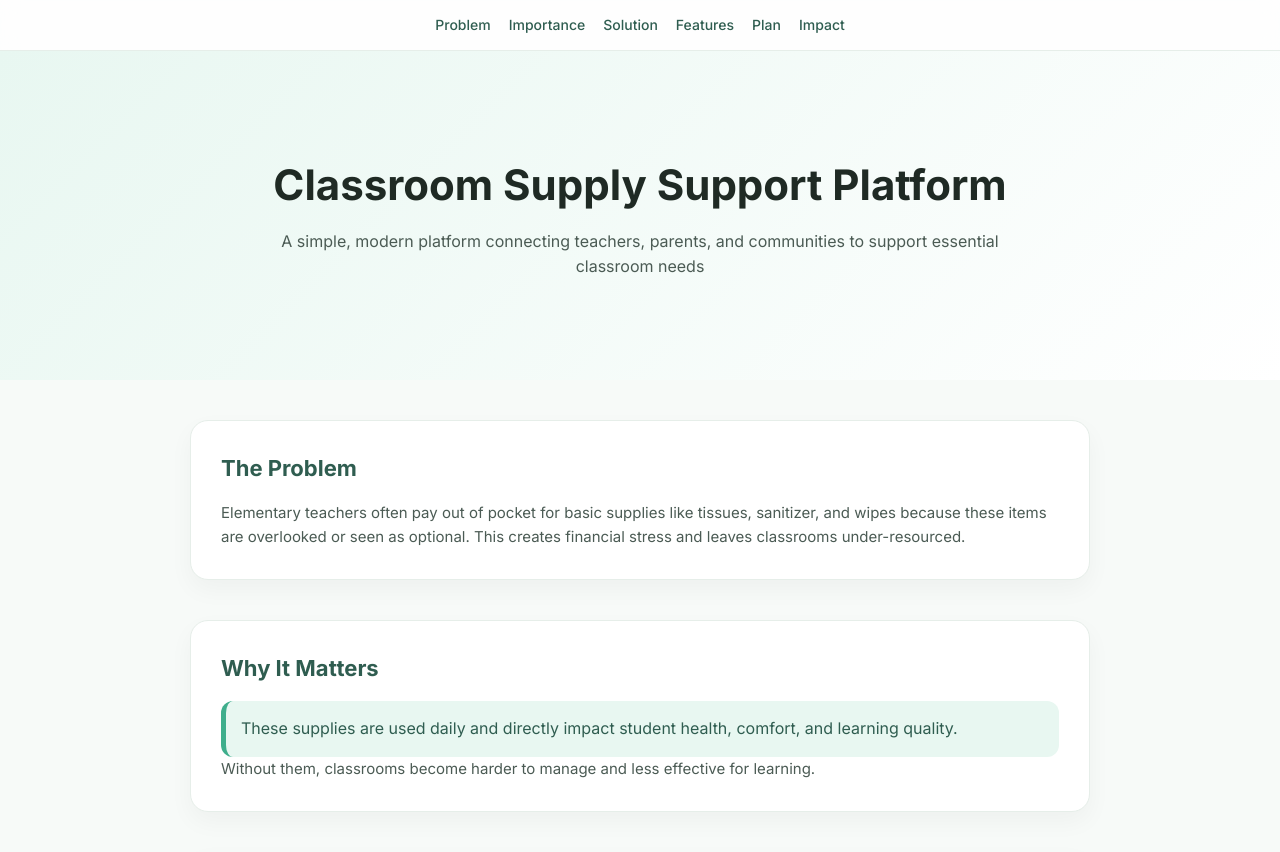
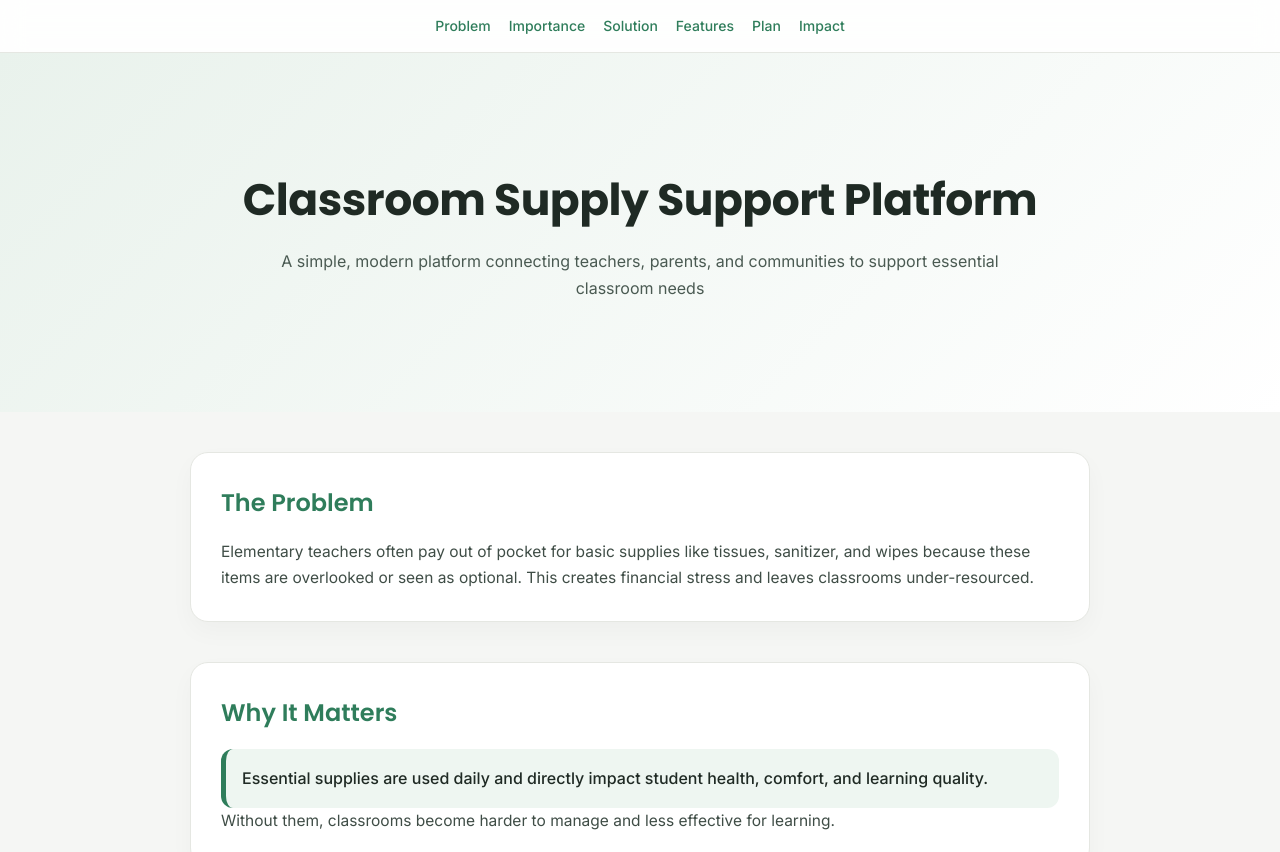
Before and after one commit to yenvynguyenn/finalproject, a plain HTML site: page index.html in a window 1280 px wide. Shown: the top 852 px of the page. Drawn offline with Linux system fonts and the light colour scheme.

Commit message:
Update index.html

```diff
--- a/index.html
+++ b/index.html
@@ -7,63 +7,65 @@
 
   <link rel="preconnect" href="https://fonts.googleapis.com">
   <link rel="preconnect" href="https://fonts.gstatic.com" crossorigin>
-  <link href="https://fonts.googleapis.com/css2?family=Inter:wght@300;400;500;600;700&display=swap" rel="stylesheet">
+  <link href="https://fonts.googleapis.com/css2?family=Inter:wght@300;400;500;600;700&family=Poppins:wght@400;500;600;700&display=swap" rel="stylesheet">
 
   <style>
     * {
       margin: 0;
       padding: 0;
       box-sizing: border-box;
-      font-family: 'Inter', sans-serif;
     }
 
     body {
-      background: #f7faf8;
+      font-family: 'Inter', sans-serif;
+      background: #f5f6f4;
       color: #1f2a24;
-      line-height: 1.6;
+      line-height: 1.7;
     }
 
     nav {
       position: sticky;
       top: 0;
-      background: rgba(255,255,255,0.8);
-      backdrop-filter: blur(10px);
+      background: rgba(255,255,255,0.9);
+      backdrop-filter: blur(12px);
       display: flex;
       justify-content: center;
       gap: 18px;
       padding: 14px;
-      border-bottom: 1px solid #e6eee9;
+      border-bottom: 1px solid #e5e7e2;
     }
 
     nav a {
-      color: #2f5d50;
+      color: #2f7d5b;
       text-decoration: none;
       font-size: 14px;
       font-weight: 500;
     }
 
     nav a:hover {
-      color: #3fae8c;
+      color: #1f5c43;
     }
 
     header {
-      padding: 100px 20px;
+      padding: 110px 20px;
       text-align: center;
-      background: linear-gradient(135deg, #e8f7f1, #ffffff);
+      background: linear-gradient(135deg, #e9f2ec, #ffffff);
     }
 
     header h1 {
-      font-size: 42px;
+      font-family: 'Poppins', sans-serif;
+      font-size: 44px;
       font-weight: 700;
       margin-bottom: 10px;
       color: #1f2a24;
+      letter-spacing: -0.5px;
     }
 
     header p {
       max-width: 750px;
       margin: auto;
       font-size: 16px;
-      color: #4b5b54;
+      color: #4a5a52;
     }
 
     section {
@@ -71,20 +73,27 @@
       margin: 40px auto;
       padding: 30px;
       background: #ffffff;
-      border: 1px solid #e6eee9;
+      border: 1px solid #e5e7e2;
       border-radius: 18px;
-      box-shadow: 0 10px 25px rgba(0,0,0,0.04);
+      box-shadow: 0 10px 25px rgba(0,0,0,0.03);
+      transition: transform 0.2s ease;
+    }
+
+    section:hover {
+      transform: translateY(-3px);
     }
 
     h2 {
-      color: #2f5d50;
+      font-family: 'Poppins', sans-serif;
+      color: #2f7d5b;
       margin-bottom: 15px;
-      font-size: 22px;
+      font-size: 24px;
+      font-weight: 600;
     }
 
     p {
-      color: #4b5b54;
-      font-size: 15px;
+      color: #3f4d46;
+      font-size: 15.5px;
     }
 
     ul {
@@ -94,21 +103,17 @@
 
     li {
       margin-bottom: 8px;
-      color: #4b5b54;
+      color: #3f4d46;
     }
 
     .card {
-      background: #e8f7f1;
-      border-left: 5px solid #3fae8c;
-      padding: 15px;
+      background: #eef6f1;
+      border-left: 5px solid #2f7d5b;
+      padding: 16px;
       margin-top: 15px;
       border-radius: 12px;
-      color: #2f5d50;
-    }
-
-    section:hover {
-      transform: translateY(-2px);
-      transition: 0.2s ease;
+      color: #1f2a24;
+      font-weight: 500;
     }
   </style>
 </head>
@@ -139,7 +144,7 @@
 <section id="importance">
   <h2>Why It Matters</h2>
   <div class="card">
-    These supplies are used daily and directly impact student health, comfort, and learning quality.
+    Essential supplies are used daily and directly impact student health, comfort, and learning quality.
   </div>
   <p>
     Without them, classrooms become harder to manage and less effective for learning.
```
